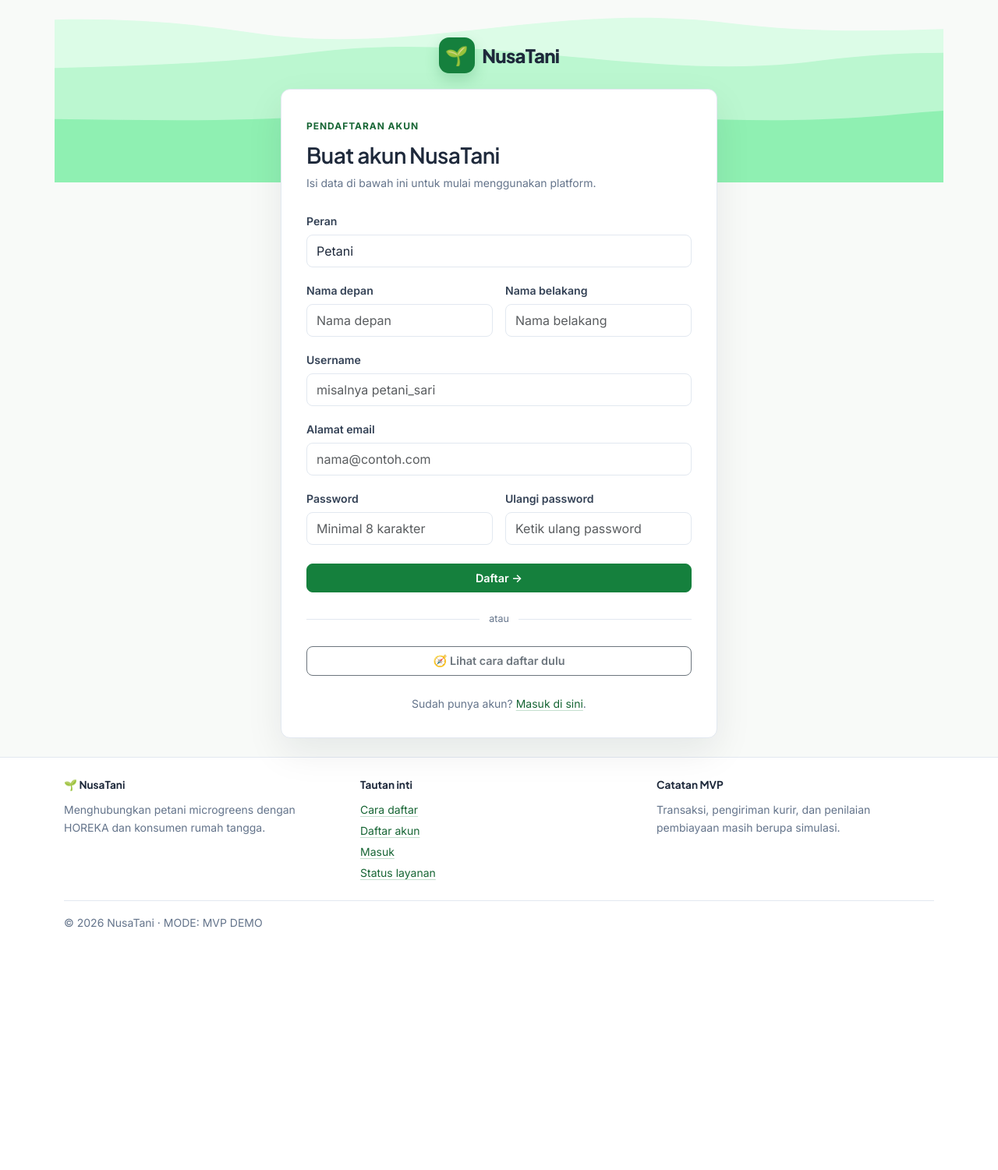
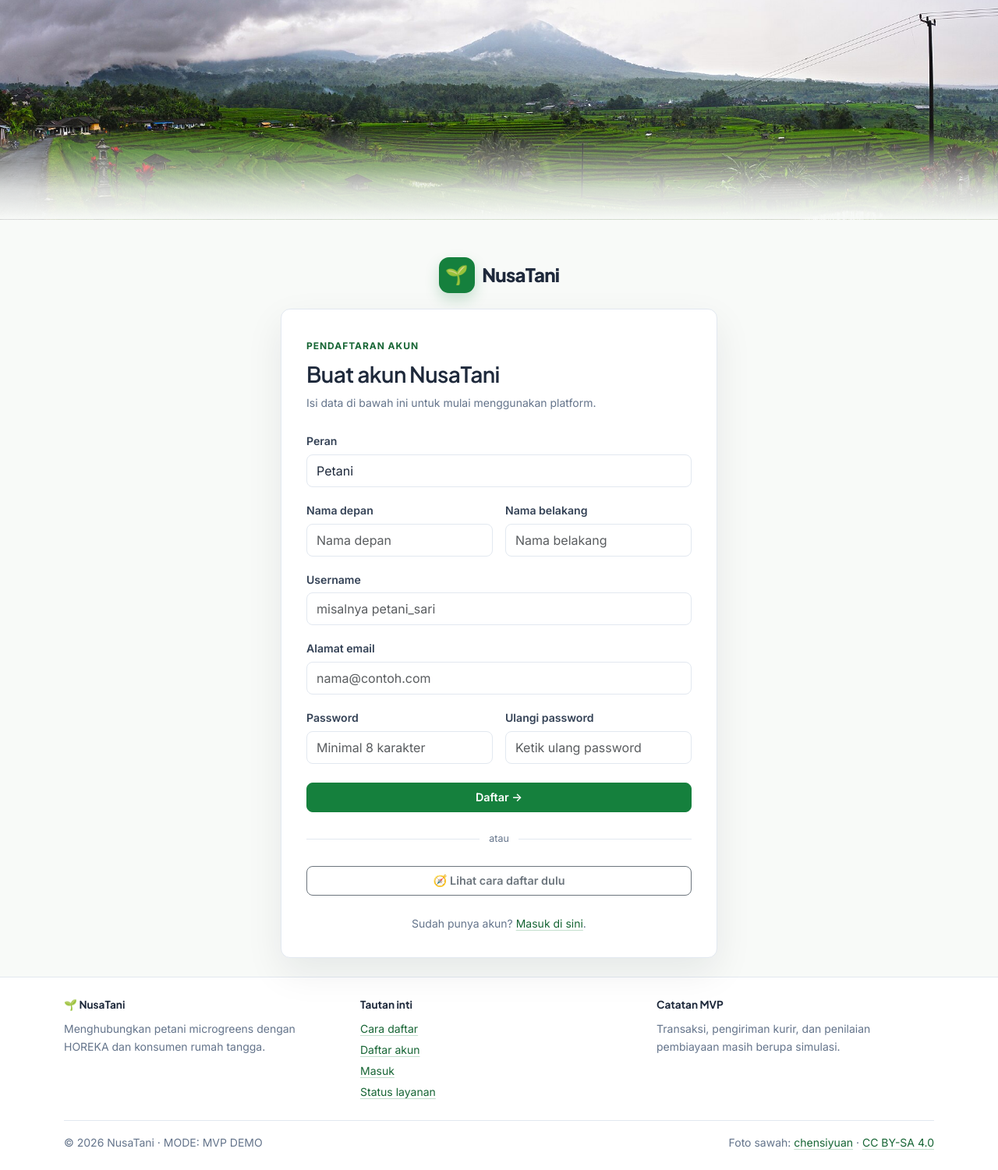
Before and after one commit to aksara26/Nusatani, a Django app: page /accounts/daftar/ in a window 1280 px wide. Shown: the part 57-1558 px from the top of the page at 78% size. Before the commit the page ends 1247 px from the top, so only its background shows below. Run offline with Django 5.2, Linux system fonts and the light colour scheme.

Commit message:
Tampilkan tombol Masuk di semua layar dan foto sawah gunung nyata di header publik

```diff
--- a/static/css/app.css
+++ b/static/css/app.css
@@ -312,30 +312,22 @@ a:hover {
   z-index: 1;
 }
 
-/* Public pages: gunung terlihat jelas di area atas. */
+/* Public pages: foto sawah + gunung nyata di pita atas. Tidak ada teks di atas foto,
+   jadi gambar tidak pernah menutupi atau mengganggu keterbacaan formulir. */
+.public-hero {
+  height: clamp(180px, 22vw, 300px);
+  background-color: var(--nt-bg);
+  background-image:
+    linear-gradient(180deg, rgba(248, 250, 248, 0) 58%, rgba(248, 250, 248, 0.82) 86%, var(--nt-bg) 100%),
+    url("../images/highland-sawah.jpg");
+  background-repeat: no-repeat;
+  background-position: center 45%, center 42%;
+  background-size: cover, cover;
+}
+
 body.is-public main {
   position: relative;
   overflow-x: clip;
-}
-
-body.is-public .login-wrap {
-  position: relative;
-  isolation: isolate;
-}
-
-body.is-public .login-wrap::before {
-  content: "";
-  position: absolute;
-  top: -2.5rem;
-  left: -50vw;
-  right: -50vw;
-  height: 250px;
-  background-image: url("../images/highland-hero.svg");
-  background-repeat: no-repeat;
-  background-position: top center;
-  background-size: 100% 100%;
-  z-index: -1;
-  pointer-events: none;
 }
 
 /* Workspace: gunung hanya bayangan sangat samar di pinggir atas, tidak di balik tabel/form. */
--- a/templates/accounts/guide.html
+++ b/templates/accounts/guide.html
@@ -12,8 +12,8 @@
         Ikuti tiga langkah singkat untuk membuat akun NusaTani sesuai peran Anda, lalu lanjut ke formulir pendaftaran.
       </p>
     </div>
-    <a class="btn btn-outline-secondary btn-sm flex-shrink-0" href="{% url 'accounts:guide' %}?skip=1">
-      Lewati panduan <span aria-hidden="true">→</span>
+    <a class="btn btn-outline-success btn-sm flex-shrink-0" href="{% url 'accounts:guide' %}?skip=1">
+      Lewati panduan, langsung masuk <span aria-hidden="true">→</span>
     </a>
   </header>
 
--- a/templates/base.html
+++ b/templates/base.html
@@ -20,10 +20,17 @@
         <span class="d-none d-md-inline small fw-medium text-secondary ms-1">microgreens</span>
       </a>
 
-      <button class="navbar-toggler" type="button" data-bs-toggle="collapse" data-bs-target="#mainNav"
-              aria-controls="mainNav" aria-expanded="false" aria-label="Buka navigasi">
-        <span class="navbar-toggler-icon"></span>
-      </button>
+      <div class="d-flex align-items-center gap-2 ms-auto d-lg-none">
+        {% if user.is_authenticated %}
+          <a class="btn btn-outline-success btn-sm" href="{% url 'accounts:dashboard' %}">Dashboard</a>
+        {% else %}
+          <a class="btn btn-success btn-sm" href="{% url 'accounts:login' %}">Masuk</a>
+        {% endif %}
+        <button class="navbar-toggler" type="button" data-bs-toggle="collapse" data-bs-target="#mainNav"
+                aria-controls="mainNav" aria-expanded="false" aria-label="Buka navigasi">
+          <span class="navbar-toggler-icon"></span>
+        </button>
+      </div>
 
       <div class="collapse navbar-collapse" id="mainNav">
         <ul class="navbar-nav me-auto mb-2 mb-lg-0">
@@ -81,6 +88,11 @@
     </div>
   </nav>
 
+  {% if not user.is_authenticated %}
+  <div class="public-hero" role="img"
+       aria-label="Sawah terasering hijau dengan latar pegunungan dataran tinggi Nusantara"></div>
+  {% endif %}
+
   <main id="main-content" class="container flex-grow-1 py-4">
     {% if messages %}
       <div class="mb-3">
@@ -129,7 +141,16 @@
             </p>
           </div>
         </div>
-        <div class="border-top pt-3 mt-4 small text-secondary">© 2026 NusaTani · MODE: MVP DEMO</div>
+        <div class="border-top pt-3 mt-4 d-flex flex-wrap justify-content-between gap-2 small text-secondary">
+          <span>© 2026 NusaTani · MODE: MVP DEMO</span>
+          <span>
+            Foto sawah:
+            <a href="https://commons.wikimedia.org/wiki/File:1_bali_jatiluwih_rice_terrace_panorama.jpg"
+               target="_blank" rel="noopener noreferrer">chensiyuan</a>
+            · <a href="https://creativecommons.org/licenses/by-sa/4.0/"
+                 target="_blank" rel="noopener noreferrer">CC BY-SA 4.0</a>
+          </span>
+        </div>
       </div>
     </footer>
   {% endif %}
```
Also changed, not shown: accounts/tests.py (+16 -0 lines), static/images/highland-hero.svg (deleted), static/images/highland-sawah.jpg (added).
